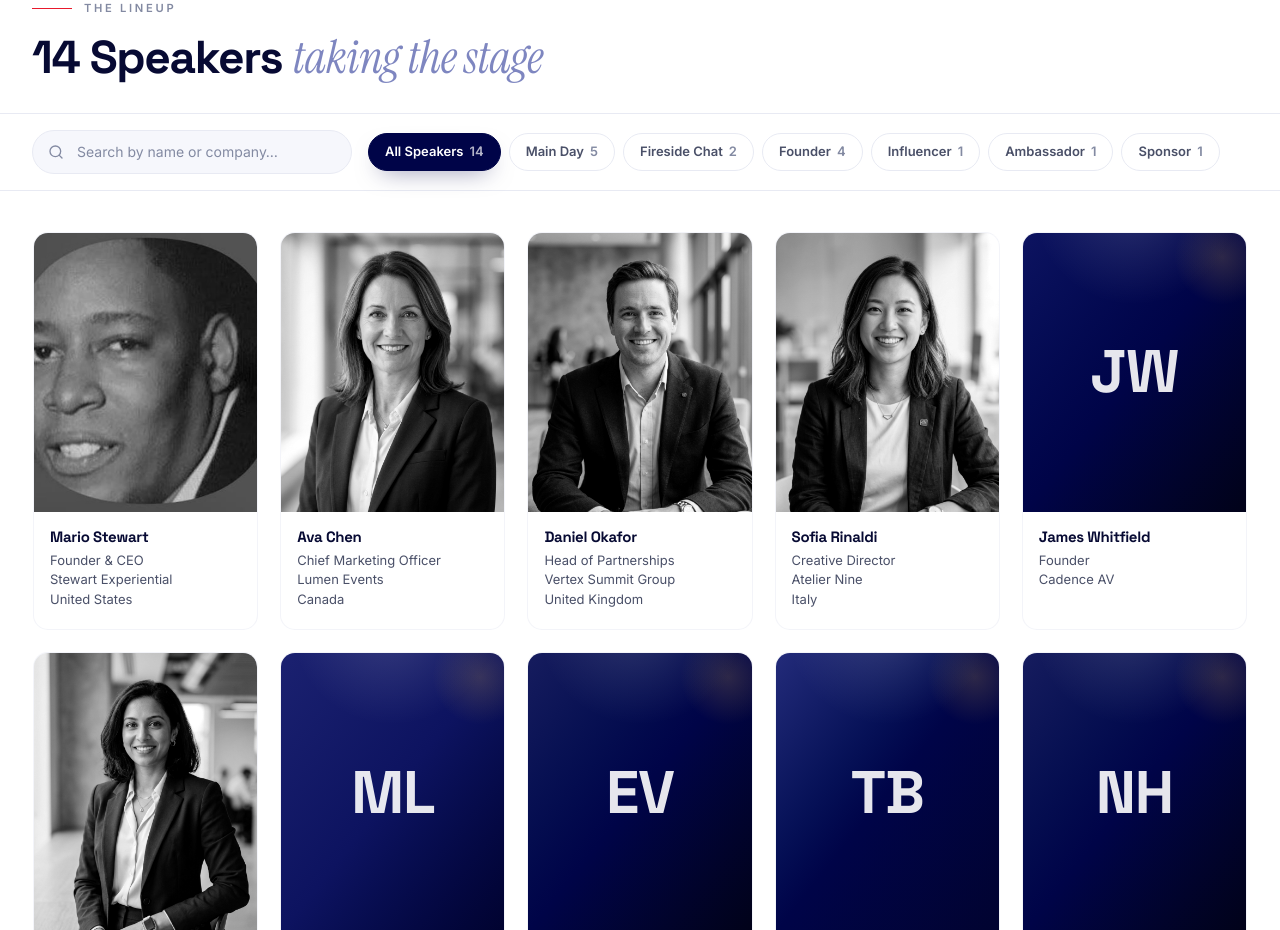
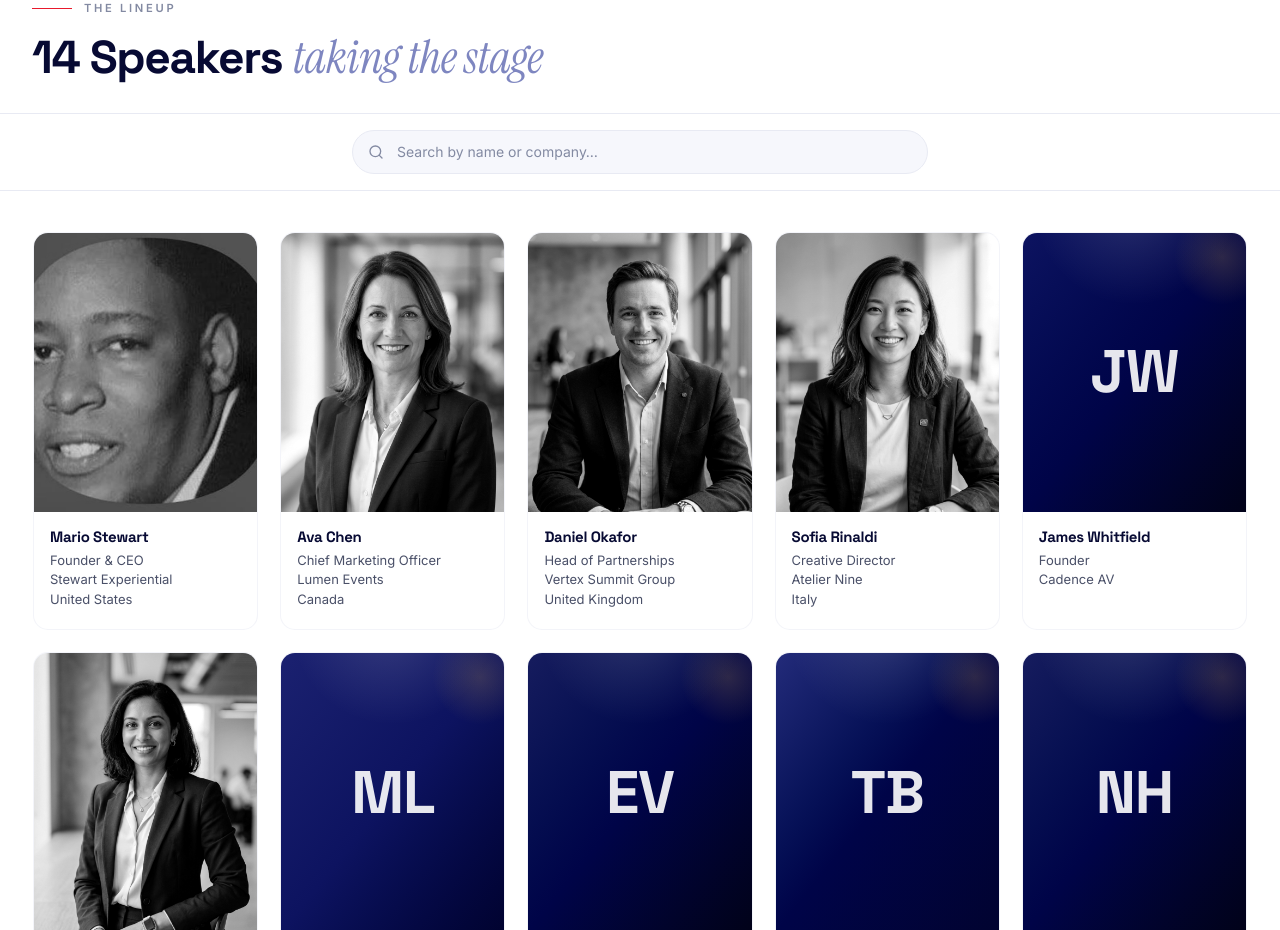
Before and after one commit to Ashhadk7/Event-Planner-Expo, a React (Vite) app in the folder web/: page /2026-speakers in a window 1280 px wide. Shown: the part 1040-1970 px from the top of the page. Built offline with nearby package versions, Linux system fonts and the light colour scheme; no server answers.

Commit message:
feat: simplify speaker filter to search-only (remove type chips)
Removes the speaker-type filter chips and their count logic; keeps just the
name/company search bar, centered. SpeakerHub no longer tracks a type filter.

```diff
--- a/web/src/components/SearchFilterBar.tsx
+++ b/web/src/components/SearchFilterBar.tsx
@@ -1,24 +1,15 @@
 import { Search, X } from 'lucide-react'
-import { SPEAKER_TYPES, type SpeakerType } from '../data/speakerTypes'
-
-type Filter = SpeakerType | 'All'
 
 interface SearchFilterBarProps {
   query: string
   onQuery: (v: string) => void
-  type: Filter
-  onType: (v: Filter) => void
-  counts: Record<string, number>
 }
 
-export function SearchFilterBar({ query, onQuery, type, onType, counts }: SearchFilterBarProps) {
-  const chips: Filter[] = ['All', ...SPEAKER_TYPES]
-
+export function SearchFilterBar({ query, onQuery }: SearchFilterBarProps) {
   return (
     <div className="sticky top-18 z-30 border-y border-line bg-white/90 backdrop-blur-xl">
       <div className="mx-auto max-w-[1320px] px-5 py-4 sm:px-8">
-        <div className="flex flex-col gap-4 lg:flex-row lg:items-center">
-          <div className="relative lg:w-80 lg:shrink-0">
+        <div className="relative mx-auto w-full lg:max-w-xl">
           <Search className="pointer-events-none absolute left-4 top-1/2 h-4 w-4 -translate-y-1/2 text-muted" />
           <input
             type="text"
@@ -39,29 +30,6 @@ export function SearchFilterBar({ query, onQuery, type, onType, counts }: Search
             </button>
           )}
         </div>
-
-          <div className="-mx-5 flex gap-2 overflow-x-auto px-5 pb-1 [scrollbar-width:none] lg:mx-0 lg:flex-wrap lg:overflow-visible lg:px-0 lg:pb-0">
-            {chips.map((chip) => {
-              const active = type === chip
-              const count = counts[chip] ?? 0
-              return (
-                <button
-                  key={chip}
-                  type="button"
-                  onClick={() => onType(chip)}
-                  className={`inline-flex shrink-0 cursor-pointer items-center gap-1.5 rounded-full border px-4 py-2 text-[13px] font-semibold transition-all duration-200 ${
-                    active
-                      ? 'border-ink-700 bg-ink-700 text-white shadow-[0_10px_24px_-12px_rgba(0,4,72,0.55)]'
-                      : 'border-line bg-white text-body hover:border-ink-300 hover:text-heading'
-                  }`}
-                >
-                  {chip === 'All' ? 'All Speakers' : chip}
-                  <span className={active ? 'text-white/70' : 'text-muted'}>{count}</span>
-                </button>
-              )
-            })}
-          </div>
-        </div>
       </div>
     </div>
   )
--- a/web/src/pages/SpeakerHub.tsx
+++ b/web/src/pages/SpeakerHub.tsx
@@ -4,7 +4,6 @@ import type { PortalConfig } from '../data/portals'
 import { NOTABLE_NAMES } from '../data/portals'
 import { SPEAKERS, type Speaker } from '../data/speakers'
 import { getPublicSpeakers } from '../lib/api'
-import { SPEAKER_TYPES, type SpeakerType } from '../data/speakerTypes'
 import { Navbar } from '../components/Navbar'
 import { Footer } from '../components/Footer'
 import { Hero } from '../components/Hero'
@@ -23,11 +22,8 @@ interface SpeakerHubProps {
   portal: PortalConfig
 }
 
-type Filter = SpeakerType | 'All'
-
 export function SpeakerHub({ portal }: SpeakerHubProps) {
   const [query, setQuery] = useState('')
-  const [type, setType] = useState<Filter>('All')
   const [active, setActive] = useState<Speaker | null>(null)
   const [searchParams, setSearchParams] = useSearchParams()
   const [remote, setRemote] = useState<Speaker[] | null>(null)
@@ -44,14 +40,6 @@ export function SpeakerHub({ portal }: SpeakerHubProps) {
     [portal, source],
   )
 
-  const counts = useMemo(() => {
-    const c: Record<string, number> = { All: portalSpeakers.length }
-    SPEAKER_TYPES.forEach((t) => {
-      c[t] = portalSpeakers.filter((s) => s.type === t).length
-    })
-    return c
-  }, [portalSpeakers])
-
   useEffect(() => {
     const slug = searchParams.get('speaker')
     const match = slug ? portalSpeakers.find((s) => s.slug === slug) : null
@@ -60,7 +48,6 @@ export function SpeakerHub({ portal }: SpeakerHubProps) {
 
   useEffect(() => {
     setQuery('')
-    setType('All')
   }, [portal.key])
 
   const openSpeaker = (s: Speaker) => {
@@ -77,23 +64,21 @@ export function SpeakerHub({ portal }: SpeakerHubProps) {
 
   const filtered = useMemo(() => {
     const q = query.trim().toLowerCase()
-    return portalSpeakers.filter((s) => {
-      const matchesType = type === 'All' || s.type === type
-      const matchesQuery =
-        !q ||
+    if (!q) return portalSpeakers
+    return portalSpeakers.filter(
+      (s) =>
         `${s.firstName} ${s.lastName}`.toLowerCase().includes(q) ||
-        s.company.toLowerCase().includes(q)
-      return matchesType && matchesQuery
-    })
-  }, [portalSpeakers, query, type])
+        s.company.toLowerCase().includes(q),
+    )
+  }, [portalSpeakers, query])
 
   const pageCount = Math.max(1, Math.ceil(filtered.length / PAGE_SIZE))
 
-  // Reset to the first page whenever the result set changes (search, type,
-  // year tab) so we never land on a page that no longer exists.
+  // Reset to the first page whenever the result set changes (search, year tab)
+  // so we never land on a page that no longer exists.
   useEffect(() => {
     setPage(1)
-  }, [query, type, portal.key])
+  }, [query, portal.key])
 
   const paged = useMemo(
     () => filtered.slice((page - 1) * PAGE_SIZE, page * PAGE_SIZE),
@@ -107,7 +92,6 @@ export function SpeakerHub({ portal }: SpeakerHubProps) {
 
   const resetFilters = () => {
     setQuery('')
-    setType('All')
   }
 
   return (
@@ -143,13 +127,7 @@ export function SpeakerHub({ portal }: SpeakerHubProps) {
           </div>
 
           <div className="mt-8">
-            <SearchFilterBar
-              query={query}
-              onQuery={setQuery}
-              type={type}
-              onType={setType}
-              counts={counts}
-            />
+            <SearchFilterBar query={query} onQuery={setQuery} />
           </div>
 
           <div className="mx-auto max-w-[1320px] px-5 py-10 sm:px-8">
```
Lines whose indentation alone changed are shown as unchanged.
